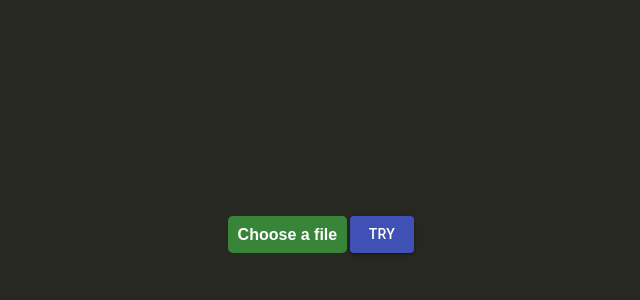
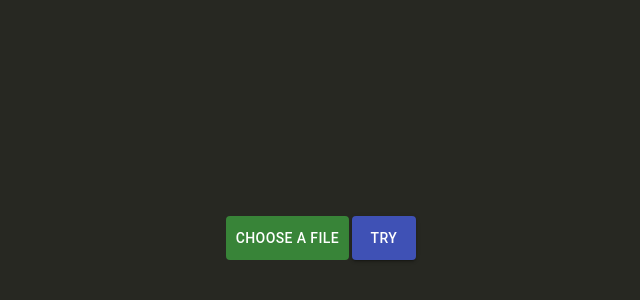
Before and after one commit to ADDR2/google-vision-front, a React (Create React App) app: page / in a window 1280 px wide. Shown: the part 136-436 px from the top of the page, without its empty margins (319-959 px from the left). Built offline with nearby package versions, Linux system fonts and the light colour scheme.

Commit message:
Improving styles and handling edge cases

```diff
--- a/src/App.jsx
+++ b/src/App.jsx
@@ -57,6 +57,8 @@ class App extends React.Component {
 	}
 
 	previewImage = ({ target: { files: [ file ] } }) => {
+		if (!file) return console.warn('No file selected');
+
 		if (file.size < 1000000) this.reader.readAsDataURL(file);
 		else console.warn('Too large image');
 
@@ -112,7 +114,7 @@ class App extends React.Component {
 						ref={this.imgInputRef}
 						onChange={this.previewImage}
 					></input>
-					<label htmlFor="pic"><strong>Choose a file</strong></label>
+					<label htmlFor="pic">Choose a file</label>
 					<Button
 						variant="contained"
 						color="primary"
--- a/src/App.scss
+++ b/src/App.scss
@@ -36,9 +36,15 @@ body {
     background-color: $choose-file-background;
     cursor: pointer;
     padding: 0.6rem;
-    border-radius: 0.3rem;
     font-family: sans-serif;
     margin-right: 0.2rem;
+    font-family: "Roboto", "Helvetica", "Arial", sans-serif;
+    font-size: 0.875rem;
+    font-weight: 500;
+    line-height: 1.75;
+    border-radius: 4px;
+    letter-spacing: 0.02857em;
+    text-transform: uppercase;
 
     &:hover {
       background-color: darken($choose-file-background, 10%);
@@ -51,8 +57,6 @@ body {
 
   &:focus + label {
     background-color: darken($choose-file-background, 10%);
-    outline: 1px dotted #000;
-	  outline: -webkit-focus-ring-color auto 5px;
   }
 }
 
```
